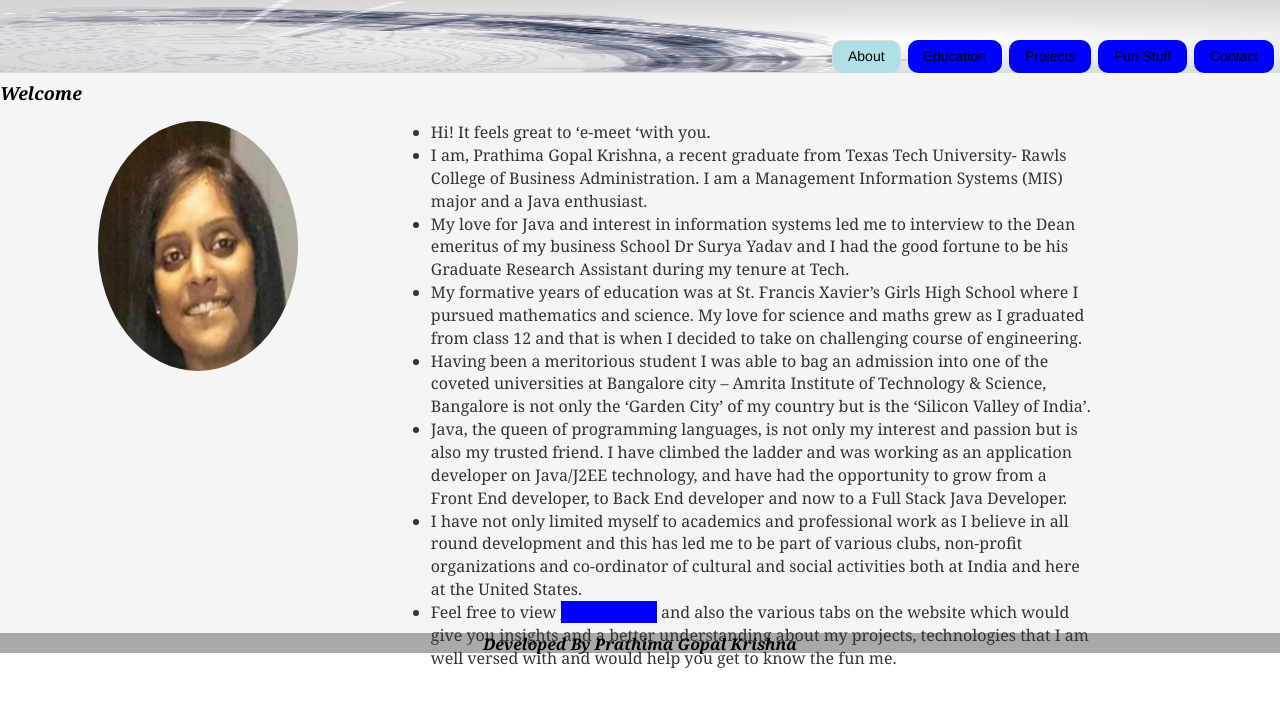
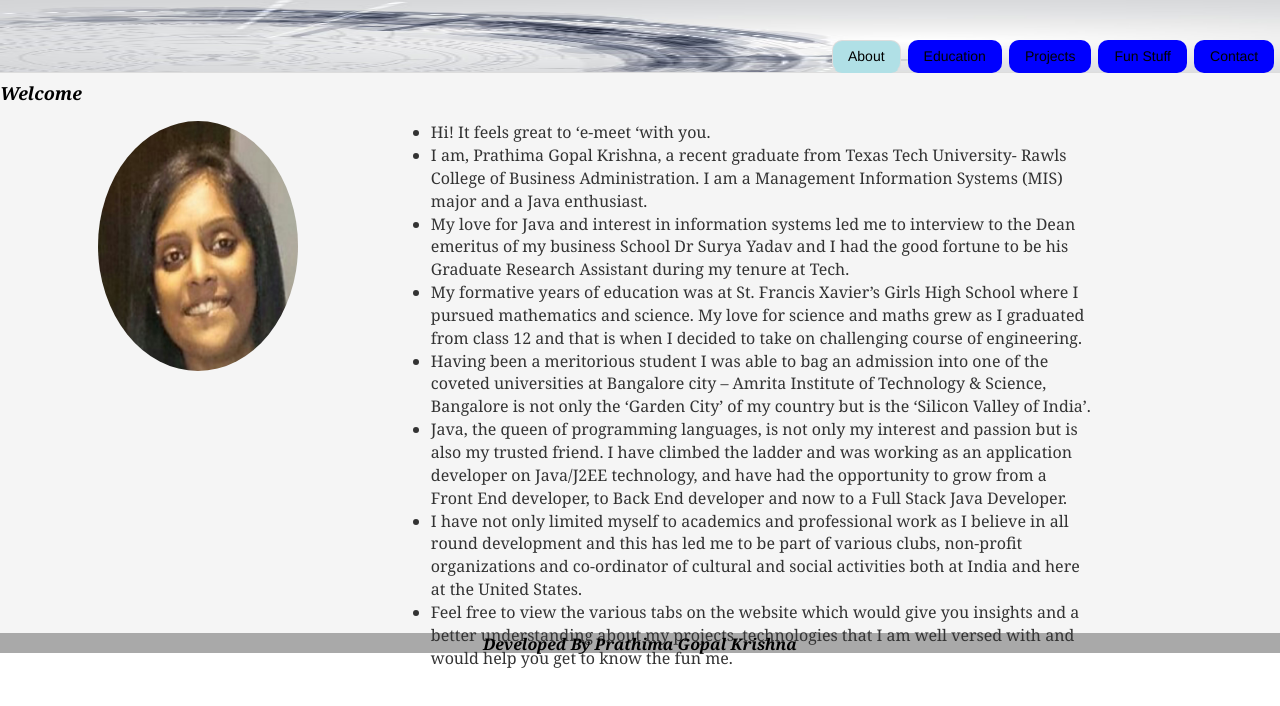
Before and after one commit to prathimagopalkrishna/prathimagopalkrishna.github.io, a plain HTML site: page index.html in a window 1280 px wide. Shown: the top 706 px of the page. Drawn offline with nearby package versions, Linux system fonts and the light colour scheme.

Commit message:
removing resume

```diff
--- a/index.html
+++ b/index.html
@@ -56,7 +56,7 @@ alt="Cinque Terre" width="1365" height="72px"></img></div>
        <li> Having been a meritorious student I was able to bag an admission into one of the coveted universities at Bangalore city – Amrita Institute of Technology & Science, Bangalore is not only the ‘Garden City’ of my country but is the ‘Silicon Valley of India’.</li>
       <li>Java, the queen of programming languages, is not only my interest and passion but is also my trusted friend. I have climbed the ladder and was working as an application developer on Java/J2EE technology, and have had the opportunity to grow from a Front End developer, to Back End developer and now to a Full Stack Java Developer.</li>
       <li>I have not only limited myself to academics and professional work as I believe in all round development and this has led me to be part of various clubs, non-profit organizations and co-ordinator of cultural and social activities both at India and here at the United States.</li>
-       <li>Feel free to view <a class="view-pdf" href="PrathimaGopalKrishna.pdf" title="Resume" style="color:blue;"><u>‘My Resume’</u></a> and also the various tabs on the website which would give you insights and a better understanding about my projects, technologies that I am well versed with and would help you get to know the fun me.</li>
+       <li>Feel free to view the various tabs on the website which would give you insights and a better understanding about my projects, technologies that I am well versed with and would help you get to know the fun me.</li>
       </ul>
 </td>
        <td style="align-content:center;width:10%" ></td>
```
